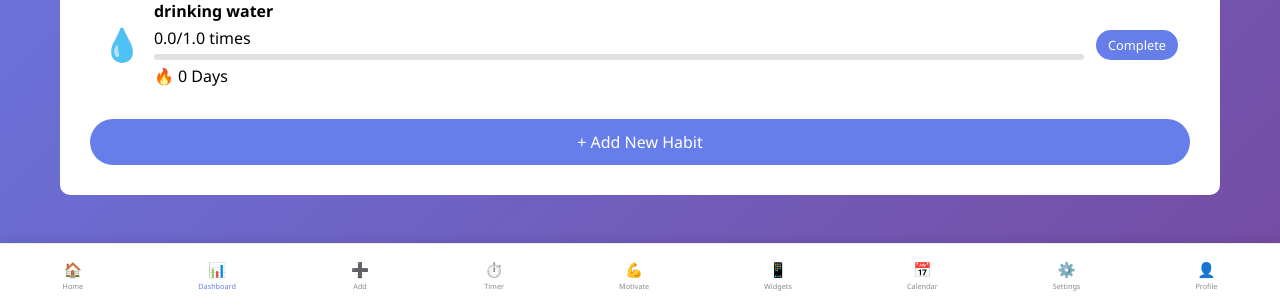
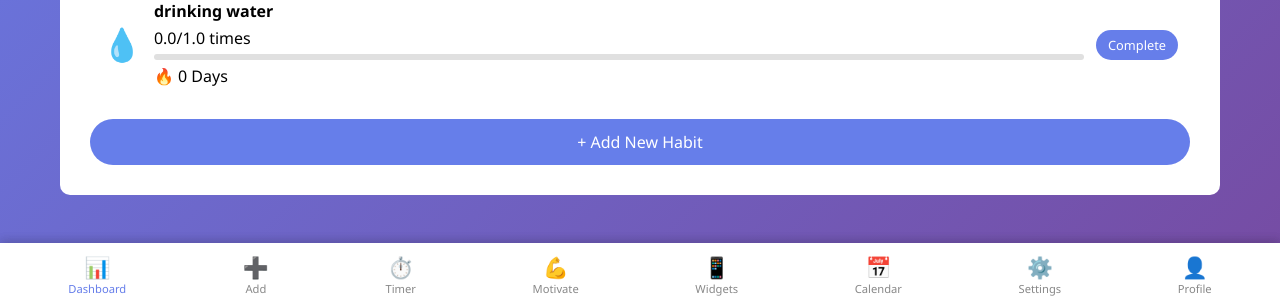
Before and after one commit to cliff3914/IntelliHabit-tracker, a Flask app: page /dashboard in a window 1280 px wide. Shown: the part 494-800 px from the top of the page. Run offline with Flask 3, Linux system fonts and the light colour scheme; a user stored in the database is signed in; data comes from the database, SQL or seed files in the repository.

Commit message:
Move bottom navigation to dashboard only

```diff
--- a/templates/dashboard.html
+++ b/templates/dashboard.html
@@ -452,4 +452,46 @@ document.addEventListener('DOMContentLoaded', function() {
 });
 </script>
 
+<!-- Bottom Navigation -->
+<div style="position: fixed; bottom: 0; left: 0; right: 0; background: white; display: flex; justify-content: space-around; padding: 10px; box-shadow: 0 -2px 10px rgba(0,0,0,0.1); z-index: 1000; flex-wrap: wrap;">
+    <a href="/dashboard" style="display: flex; flex-direction: column; align-items: center; text-decoration: none; color: #667eea;">
+        <span style="font-size: 1.3em;">📊</span>
+        <span style="font-size: 0.7em;">Dashboard</span>
+    </a>
+    <a href="/add_habit" style="display: flex; flex-direction: column; align-items: center; text-decoration: none; color: #888;">
+        <span style="font-size: 1.3em;">➕</span>
+        <span style="font-size: 0.7em;">Add</span>
+    </a>
+    <a href="/timer" style="display: flex; flex-direction: column; align-items: center; text-decoration: none; color: #888;">
+        <span style="font-size: 1.3em;">⏱️</span>
+        <span style="font-size: 0.7em;">Timer</span>
+    </a>
+    <a href="/motivation" style="display: flex; flex-direction: column; align-items: center; text-decoration: none; color: #888;">
+        <span style="font-size: 1.3em;">💪</span>
+        <span style="font-size: 0.7em;">Motivate</span>
+    </a>
+    <a href="/widgets" style="display: flex; flex-direction: column; align-items: center; text-decoration: none; color: #888;">
+        <span style="font-size: 1.3em;">📱</span>
+        <span style="font-size: 0.7em;">Widgets</span>
+    </a>
+    <a href="/calendar" style="display: flex; flex-direction: column; align-items: center; text-decoration: none; color: #888;">
+        <span style="font-size: 1.3em;">📅</span>
+        <span style="font-size: 0.7em;">Calendar</span>
+    </a>
+    <a href="/settings" style="display: flex; flex-direction: column; align-items: center; text-decoration: none; color: #888;">
+        <span style="font-size: 1.3em;">⚙️</span>
+        <span style="font-size: 0.7em;">Settings</span>
+    </a>
+    <a href="/profile" style="display: flex; flex-direction: column; align-items: center; text-decoration: none; color: #888;">
+        <span style="font-size: 1.3em;">👤</span>
+        <span style="font-size: 0.7em;">Profile</span>
+    </a>
+</div>
+
+<style>
+    body {
+        padding-bottom: 80px;
+    }
+</style>
+
 {% endblock %}
```
Also changed, not shown: base.html (+0 -39 lines).
